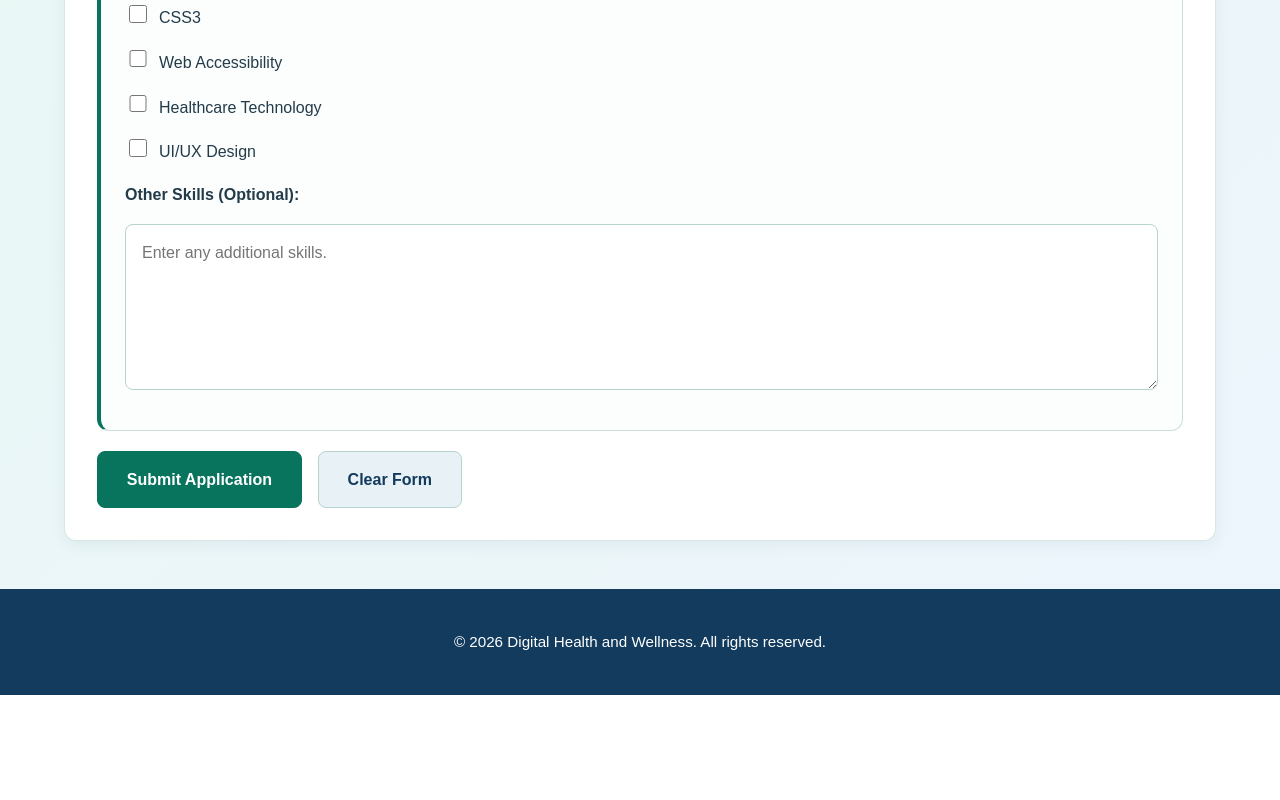
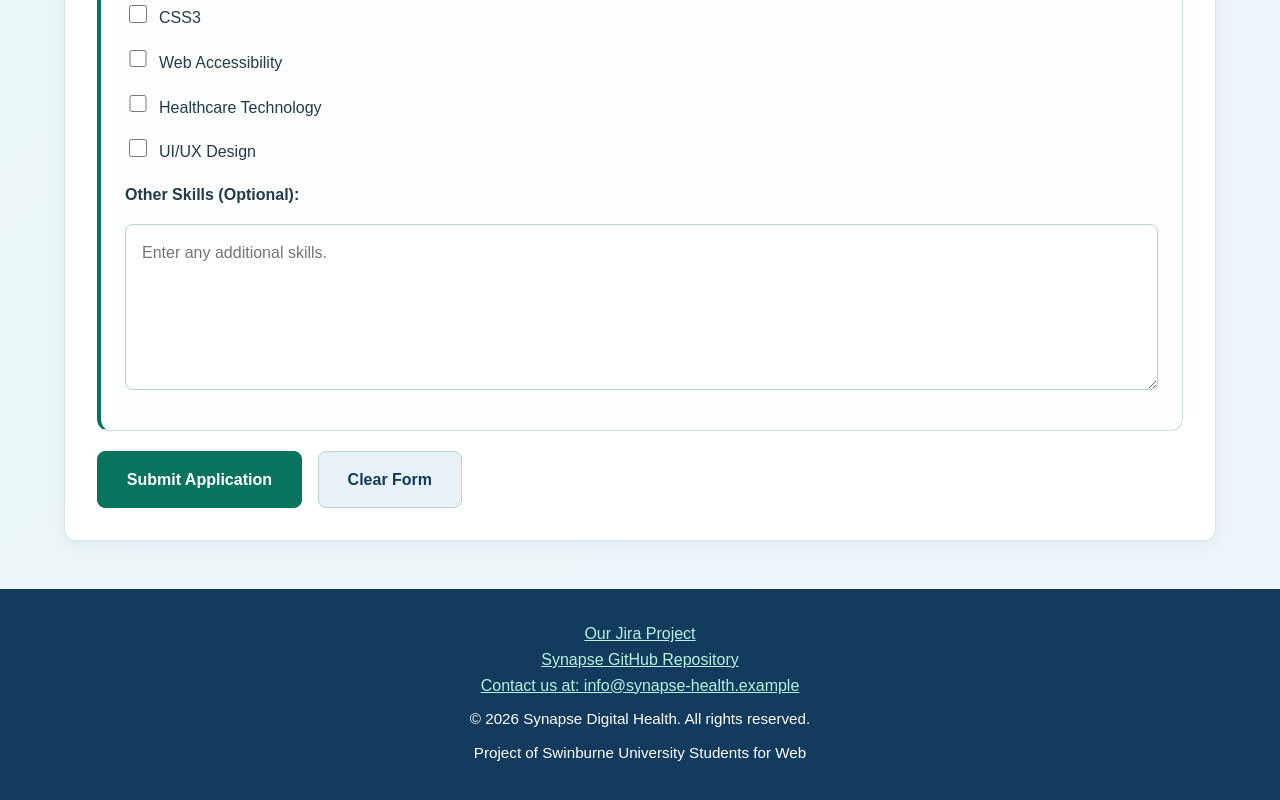
Before and after one commit to 106214603ysf/Synpase-Web-Technology-Project, a plain HTML site: page apply.html in a window 1280 px wide. Shown: the part 2655-3455 px from the top of the page. Before the commit the page ends 3350 px from the top, so only its background shows below. Drawn offline with Linux system fonts and the light colour scheme.

Commit message:
modified:   about.html 	modified:   apply.html 	modified:   index.html 	modified:   jobs.html

```diff
--- a/apply.html
+++ b/apply.html
@@ -141,6 +141,15 @@
         </section>
     </main>
 
-    <footer><p>&copy; 2026 Digital Health and Wellness. All rights reserved.</p></footer>
+      <footer>
+<a href="https://YOUR-SITE.atlassian.net/jira/software/projects/G01/boards" target="_blank" rel="noopener noreferrer">Our Jira Project</a>
+<br>
+<a href="https://github.com/YOUR-USERNAME/YOUR-REPO" target="_blank" rel="noopener noreferrer">Synapse GitHub Repository</a>
+<br>
+<a href="mailto:info@synapse-health.example">Contact us at: info@synapse-health.example</a>
+    <p align="center">&copy; 2026 Synapse Digital Health. All rights reserved.</p>
+    <!-- GenAI credit required by the assessment brief -->
+    <p>Project of Swinburne University Students for Web</p>
+  </footer>
 </body>
 </html>
```
Also changed, not shown: about.html (+12 -5 lines), index.html (+4 -6 lines), jobs.html (+10 -0 lines).
